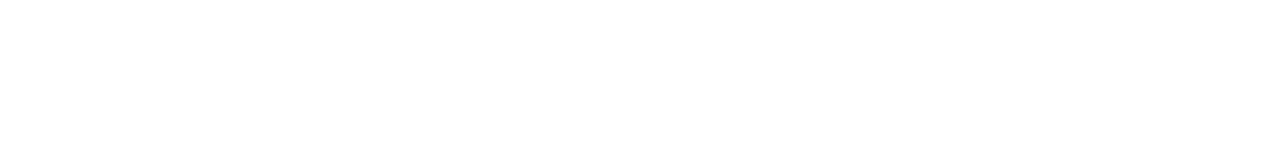
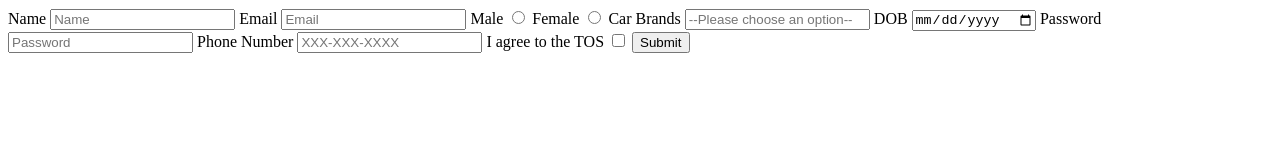
Before and after one commit to acciojob/signup-form-car-Snoopyh34d, a website: page main.html in a window 1280 px wide. Drawn offline with Linux system fonts and the light colour scheme.

Commit message:
created a submission

```diff
--- a/main.html
+++ b/main.html
@@ -1,16 +1,42 @@
 <!DOCTYPE html>
+<html lang="en">
+<head>
+    <meta charset="UTF-8">
+    <meta name="viewport" content="width=device-width, initial-scale=1.0">
+    <title>Document</title>
+</head>
+<body>
+    <form action=""method="post">
 
-<html>
+        <label for="name">Name</label>
+        <input type="text" placeholder="Name" id="name" required>
 
-<head>
-	<link rel="stylesheet" href="styles.css">
-</head>
+        <label for="email">Email</label>
+        <input type="email" placeholder="Email" id="email" required>
 
-<body>
-	<!-- the entire body must be written by student -->
-    <script type="text/javascript" src="./script.js">
-</script>
+        <label for="gender_m">Male</label>
+        <input type="Radio" name="gender" id="gender_m, required">
 
+        <label for="gender_f">Female</label>
+        <input type="Radio" name="gender" id="gender_f," required>
+
+        <label for="name">Car Brands</label>
+        <input type="select" required placeholder="--Please choose an option--" id="cars">
+
+        <label for="date">DOB</label>
+        <input type="date" required placeholder="" id="DOB">
+
+        <label for="password">Password</label>
+        <input type="password" placeholder="Password" id="password" required>
+
+        <label for="tel">Phone Number</label>
+        <input type="tel" placeholder="XXX-XXX-XXXX" id="tel">
+
+        <label for="tos">I agree to the TOS</label >
+        <input type="checkbox" placeholder="" id="tos" required>
+
+
+        <input type="submit"value="Submit">
+    </form>
 </body>
-
 </html>
```
